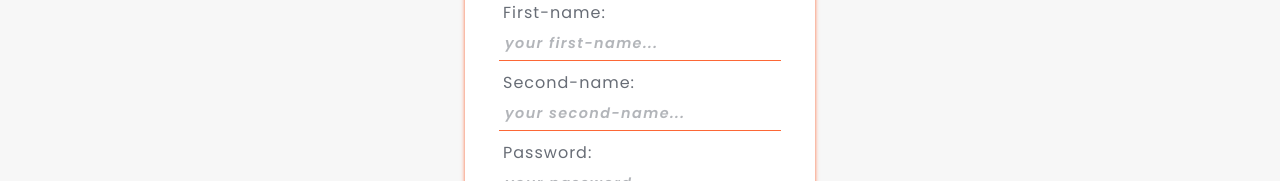
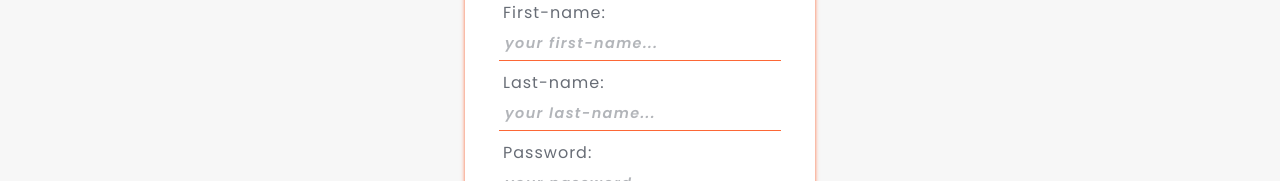
Before and after one commit to andbudha/blog-it-mern, a React (Vite) app in the folder client/: page /signup in a window 1280 px wide. Shown: the part 309-490 px from the top of the page. Built offline with nearby package versions, Linux system fonts and the light colour scheme.

Commit message:
signupSecondName state var. renamed into signupLastName

```diff
--- a/client/src/contexts/AuthContext.tsx
+++ b/client/src/contexts/AuthContext.tsx
@@ -16,7 +16,7 @@ type AuthContextType = {
   user: null | LoggedinUserResponseType;
   signupEmailValue: string;
   signupFirstNameValue: string;
-  signupSecondNameValue: string;
+  signupLastNameValue: string;
   signupPasswordValue: string;
   loginEmailValue: string;
   loginPasswordValue: string;
@@ -31,7 +31,7 @@ type AuthContextType = {
   setAuthLoaderStatus: (newStatus: MainLoaderStatus) => void;
   setSignupEmailValue: (newValue: string) => void;
   setSignupFirstNameValue: (newValue: string) => void;
-  setSignupSecondNameValue: (newValue: string) => void;
+  setSignupLastNameValue: (newValue: string) => void;
   setSignupPasswordValue: (newValue: string) => void;
   setLoginEmailValue: (newValue: string) => void;
   setLoginPasswordValue: (newValue: string) => void;
@@ -55,7 +55,7 @@ const initialAuthContextState = {
   user: null,
   signupEmailValue: '',
   signupFirstNameValue: '',
-  signupSecondNameValue: '',
+  signupLastNameValue: '',
   signupPasswordValue: '',
   loginEmailValue: '',
   loginPasswordValue: '',
@@ -70,7 +70,7 @@ const initialAuthContextState = {
   setAuthLoaderStatus: (newStatus: MainLoaderStatus) => newStatus,
   setSignupEmailValue: (newValue: string) => newValue,
   setSignupFirstNameValue: (newValue: string) => newValue,
-  setSignupSecondNameValue: (newValue: string) => newValue,
+  setSignupLastNameValue: (newValue: string) => newValue,
   setSignupPasswordValue: (newValue: string) => newValue,
   setLoginEmailValue: (newValue: string) => newValue,
   setLoginPasswordValue: (newValue: string) => newValue,
@@ -95,12 +95,13 @@ type AuthProviderProps = { children: ReactNode };
 
 export const AuthProvider = ({ children }: AuthProviderProps) => {
   const [user, setUser] = useState<null | LoggedinUserResponseType>(null);
+  console.log(user);
+
   const [authLoaderStatus, setAuthLoaderStatus] =
     useState<MainLoaderStatus>('idle');
   const [signupEmailValue, setSignupEmailValue] = useState<string>('');
   const [signupFirstNameValue, setSignupFirstNameValue] = useState<string>('');
-  const [signupSecondNameValue, setSignupSecondNameValue] =
-    useState<string>('');
+  const [signupLastNameValue, setSignupLastNameValue] = useState<string>('');
   const [signupPasswordValue, setSignupPasswordValue] = useState<string>('');
   const [loginEmailValue, setLoginEmailValue] = useState<string>('');
   const [loginPasswordValue, setLoginPasswordValue] = useState<string>('');
@@ -131,7 +132,7 @@ export const AuthProvider = ({ children }: AuthProviderProps) => {
         successfulToast(response.data.message);
         setSignupEmailValue('');
         setSignupFirstNameValue('');
-        setSignupSecondNameValue('');
+        setSignupLastNameValue('');
         setSignupPasswordValue('');
       }
     } catch (error) {
@@ -150,6 +151,8 @@ export const AuthProvider = ({ children }: AuthProviderProps) => {
         localStorage.setItem('blog-it-token', response.data.token);
       }
       if (response) {
+        console.log(response);
+
         setAuthLoaderStatus('idle');
         successfulToast(response.data.message);
         setUser(response.data.user);
@@ -240,7 +243,7 @@ export const AuthProvider = ({ children }: AuthProviderProps) => {
         activeEditForm,
         signupEmailValue,
         signupFirstNameValue,
-        signupSecondNameValue,
+        signupLastNameValue,
         signupPasswordValue,
         loginEmailValue,
         loginPasswordValue,
@@ -255,7 +258,7 @@ export const AuthProvider = ({ children }: AuthProviderProps) => {
         setActiveEditForm,
         setSignupEmailValue,
         setSignupFirstNameValue,
-        setSignupSecondNameValue,
+        setSignupLastNameValue,
         setSignupPasswordValue,
         setLoginEmailValue,
         setLoginPasswordValue,
--- a/client/src/pages/Signup/Signup.tsx
+++ b/client/src/pages/Signup/Signup.tsx
@@ -12,17 +12,17 @@ export const Signup = () => {
     useState<boolean>(false);
   const [signupFirstNameInputError, setSignupFirstNameInputError] =
     useState<boolean>(false);
-  const [signupSecondNameInputError, setSignupSecondNameInputError] =
+  const [signupSecondNameInputError, setSignupLastNameInputError] =
     useState<boolean>(false);
   const {
     signupEmailValue,
     signupFirstNameValue,
-    signupSecondNameValue,
+    signupLastNameValue,
     signupPasswordValue,
     authLoaderStatus,
     setSignupEmailValue,
     setSignupFirstNameValue,
-    setSignupSecondNameValue,
+    setSignupLastNameValue,
     setSignupPasswordValue,
     registerUser,
   } = useContext(AuthContext);
@@ -30,7 +30,7 @@ export const Signup = () => {
   const signupValues: CommonSignupValues = {
     email: signupEmailValue,
     firstName: signupFirstNameValue,
-    lastName: signupSecondNameValue,
+    lastName: signupLastNameValue,
     password: signupPasswordValue,
   };
 
@@ -83,12 +83,12 @@ export const Signup = () => {
       setSignupFirstNameInputError(true);
     }
   };
-  const catchSignupSecondNameValueHandler = (
+  const catchSignupLastNameValueHandler = (
     e: ChangeEvent<HTMLInputElement>
   ) => {
-    setSignupSecondNameValue(e.currentTarget.value);
+    setSignupLastNameValue(e.currentTarget.value);
     if (validation.lastName.length > 0) {
-      setSignupSecondNameInputError(true);
+      setSignupLastNameInputError(true);
     }
   };
 
@@ -109,7 +109,7 @@ export const Signup = () => {
       setSignupEmailInputError(true);
       setSignupPasswordInputError(true);
       setSignupFirstNameInputError(true);
-      setSignupSecondNameInputError(true);
+      setSignupLastNameInputError(true);
     } else if (validation.email) {
       setSignupEmailInputError(true);
     } else if (validation.password) {
@@ -117,7 +117,7 @@ export const Signup = () => {
     } else if (validation.firstName) {
       setSignupFirstNameInputError(true);
     } else if (validation.lastName) {
-      setSignupSecondNameInputError(true);
+      setSignupLastNameInputError(true);
     } else if (
       !validation.email &&
       !validation.password &&
@@ -128,7 +128,7 @@ export const Signup = () => {
       setSignupEmailInputError(false);
       setSignupPasswordInputError(false);
       setSignupFirstNameInputError(false);
-      setSignupSecondNameInputError(false);
+      setSignupLastNameInputError(false);
     }
   };
   return (
@@ -176,14 +176,14 @@ export const Signup = () => {
                 <span className={styles.error_text}>{validation.lastName}</span>
               </div>
             ) : (
-              <label className={styles.label}>Second-name:</label>
+              <label className={styles.label}>Last-name:</label>
             )}
             <input
-              value={signupSecondNameValue}
+              value={signupLastNameValue}
               type="text"
               className={styles.input}
-              placeholder="your second-name..."
-              onChange={catchSignupSecondNameValueHandler}
+              placeholder="your last-name..."
+              onChange={catchSignupLastNameValueHandler}
             />
           </div>
           <div className={styles.input_box}>
```
